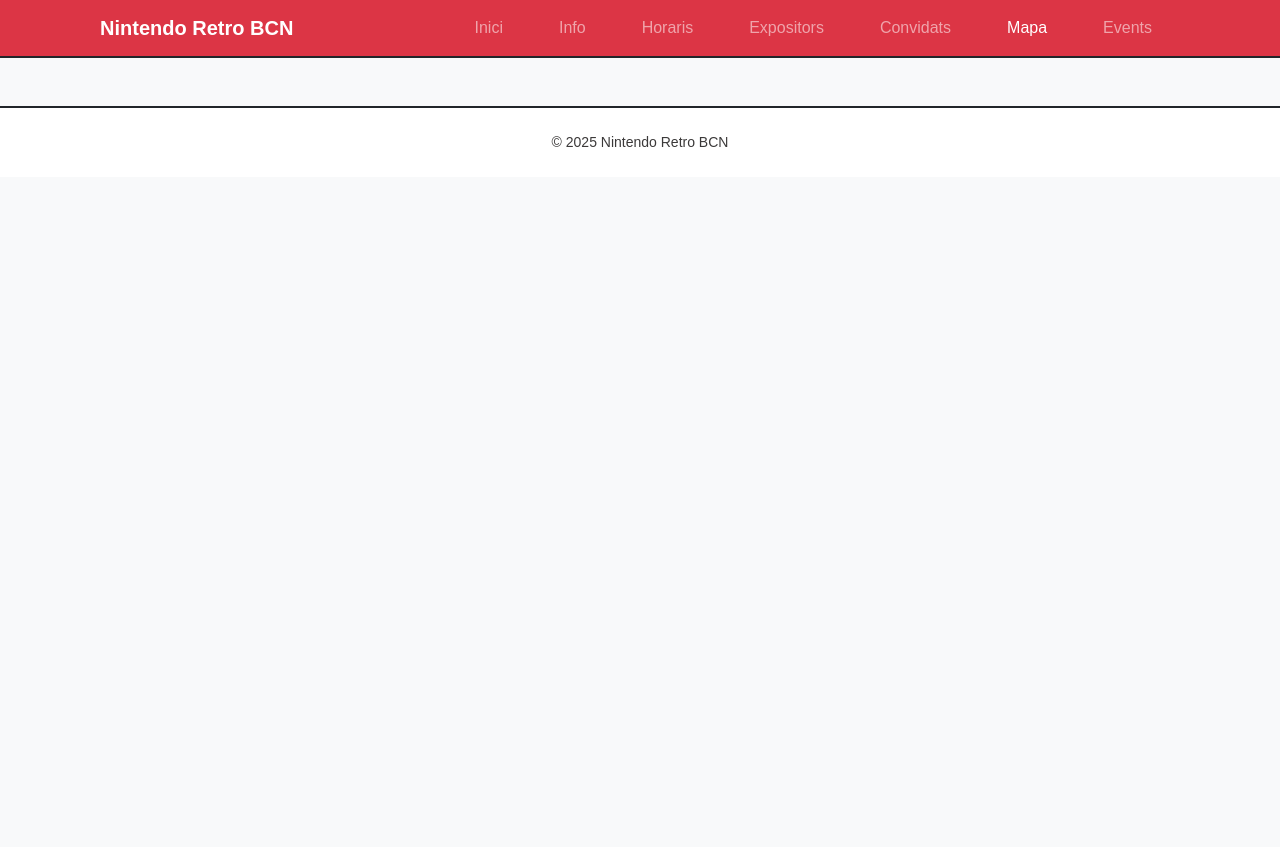
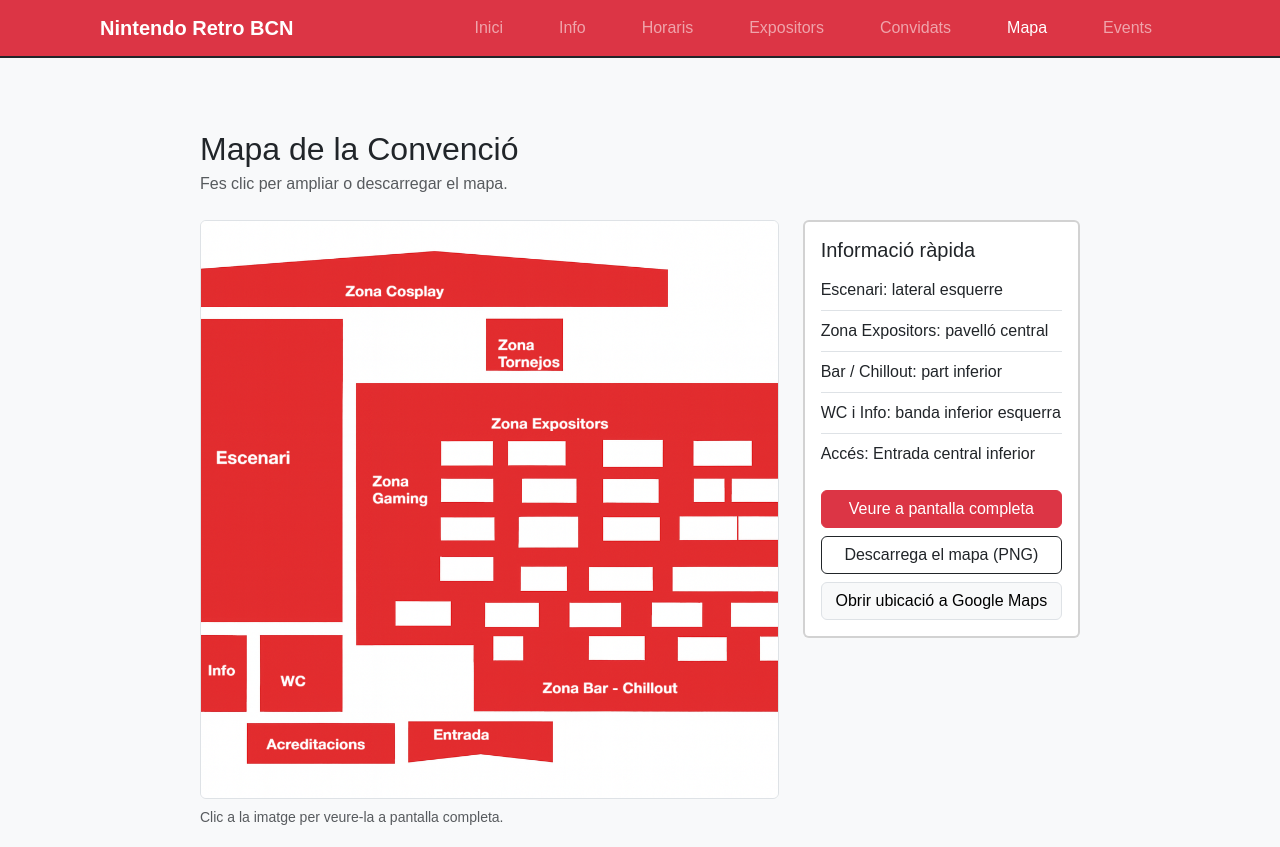
Before and after one commit to marinalupin/Nintendo-Retro, a plain HTML site: page ACTIVITAT 1/mapa.html in a window 1280 px wide. Shown: the top 847 px of the page. Before the commit the page ends 800 px from the top, so only its background shows below. Drawn offline with nearby package versions, Linux system fonts and the light colour scheme.

Commit message:
Update mapa.html

```diff
--- a/ACTIVITAT 1/mapa.html
+++ b/ACTIVITAT 1/mapa.html
@@ -34,8 +34,81 @@
 
   <!-- Contingut específic -->
   <main class="container my-5">
-    <!-- aquí cada persona posa el seu contingut -->
+    <section id="mapa" class="py-4">
+  <div class="container">
+    <div class="row g-4 align-items-start">
+      <!-- Títol + descripció -->
+      <div class="col-12">
+        <h1 class="h2 mb-1">Mapa de la Convenció</h1>
+        <p class="text-muted mb-0">Fes clic per ampliar o descarregar el mapa.</p>
+      </div>
+
+      <!-- Imatge del mapa (responsive) -->
+      <div class="col-12 col-lg-8">
+        <figure class="figure d-block">
+          <img
+            src="imatge/mapa_1.png"
+            class="figure-img img-fluid rounded border"
+            alt="Mapa general de la convenció amb zones principals"
+            loading="lazy"
+            data-bs-toggle="modal" data-bs-target="#modalMapa"
+            style="cursor: pointer;"
+          >
+          <figcaption class="figure-caption">Clic a la imatge per veure-la a pantalla completa.</figcaption>
+        </figure>
+      </div>
+
+      <!-- Accions i info pràctica -->
+      <div class="col-12 col-lg-4">
+        <div class="card border-2">
+          <div class="card-body">
+            <h2 class="h5">Informació ràpida</h2>
+            <ul class="list-group list-group-flush mb-3">
+              <li class="list-group-item px-0">Escenari: lateral esquerre</li>
+              <li class="list-group-item px-0">Zona Expositors: pavelló central</li>
+              <li class="list-group-item px-0">Bar / Chillout: part inferior</li>
+              <li class="list-group-item px-0">WC i Info: banda inferior esquerra</li>
+              <li class="list-group-item px-0">Accés: Entrada central inferior</li>
+            </ul>
+
+            <div class="d-grid gap-2">
+              <button class="btn btn-danger" data-bs-toggle="modal" data-bs-target="#modalMapa">
+                Veure a pantalla completa
+              </button>
+              <a class="btn btn-outline-dark" href="imatge/mapa_1.png" download>
+                Descarrega el mapa (PNG)
+              </a>
+              <!-- Posa el teu enllaç real si tens ubicació -->
+              <a class="btn btn-light border" href="#" target="_blank" rel="noopener">
+                Obrir ubicació a Google Maps
+              </a>
+            </div>
+          </div>
+        </div>
+      </div>
+
+    </div>
+  </div>
+</section>
+
   </main>
+
+  <!-- Modal Bootstrap (no cal JS extra) -->
+<div class="modal fade" id="modalMapa" tabindex="-1" aria-hidden="true">
+  <div class="modal-dialog modal-xl modal-dialog-centered">
+    <div class="modal-content border-2">
+      <div class="modal-header">
+        <h3 class="modal-title h5 mb-0">Mapa — Vista ampliada</h3>
+        <button type="button" class="btn-close" data-bs-dismiss="modal" aria-label="Tancar"></button>
+      </div>
+      <div class="modal-body">
+        <!-- Imatge fluida perquè s’adapti a l’amplada del modal -->
+        <img src="imatge/mapa_1.png" class="img-fluid d-block mx-auto rounded border" alt="Mapa ampliat de la convenció">
+      </div>
+    </div>
+  </div>
+</div>
+
 
   <!-- Peu de pàgina comú -->
   <footer class="text-center py-4 bg-white border-top border-2 border-dark">
```
